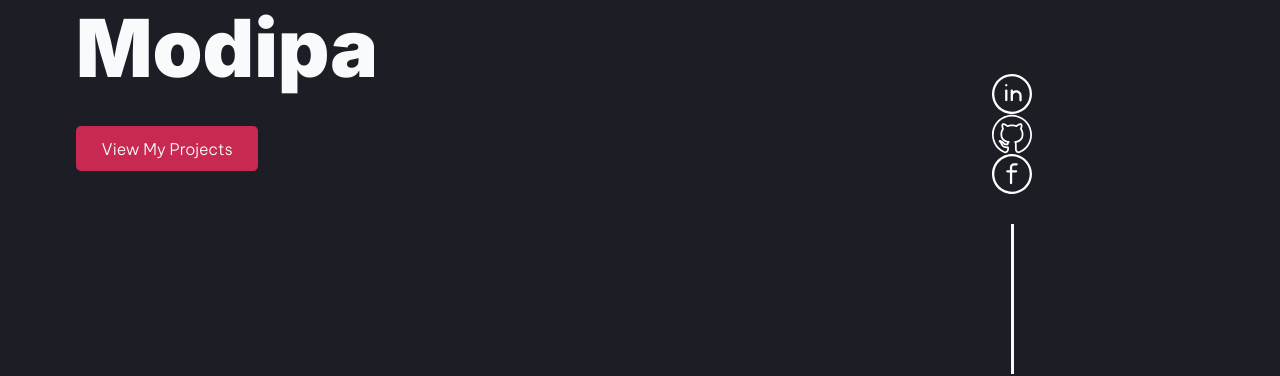
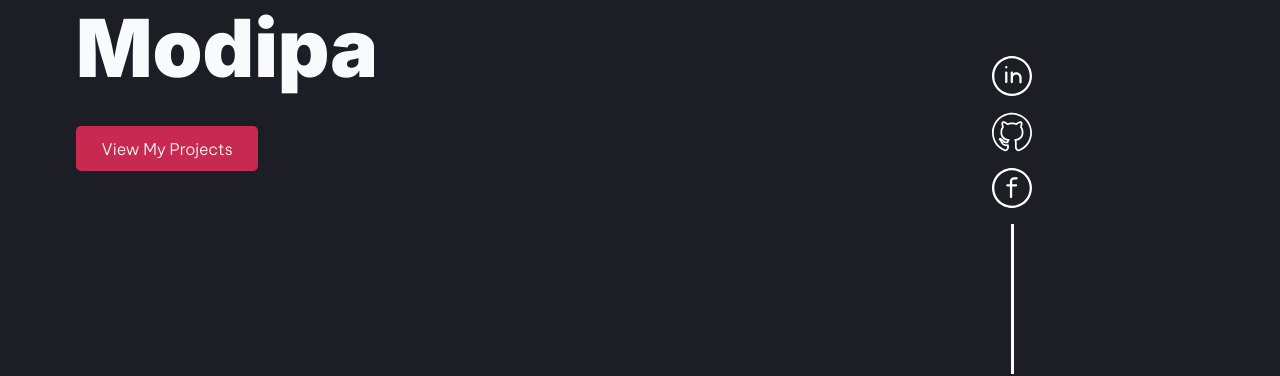
Before and after one commit to Keitumtse14/keitumetse_modipa, a Next.js app: page / in a window 1280 px wide. Shown: the part 426-802 px from the top of the page. Built offline with nearby package versions, Linux system fonts and the light colour scheme.

Commit message:
Fixed margins on hero page

```diff
--- a/styles/global.scss
+++ b/styles/global.scss
@@ -122,6 +122,7 @@ p {
 
 .socials {
   display: flex;
+  gap: 1rem;
   flex-direction: column;
   align-items: flex-end;
   position: absolute;
@@ -215,3 +216,7 @@ img {
 .projects-container {
   min-height: 100vh;
 }
+
+.socials-line {
+  margin-top: 0;
+}
```
